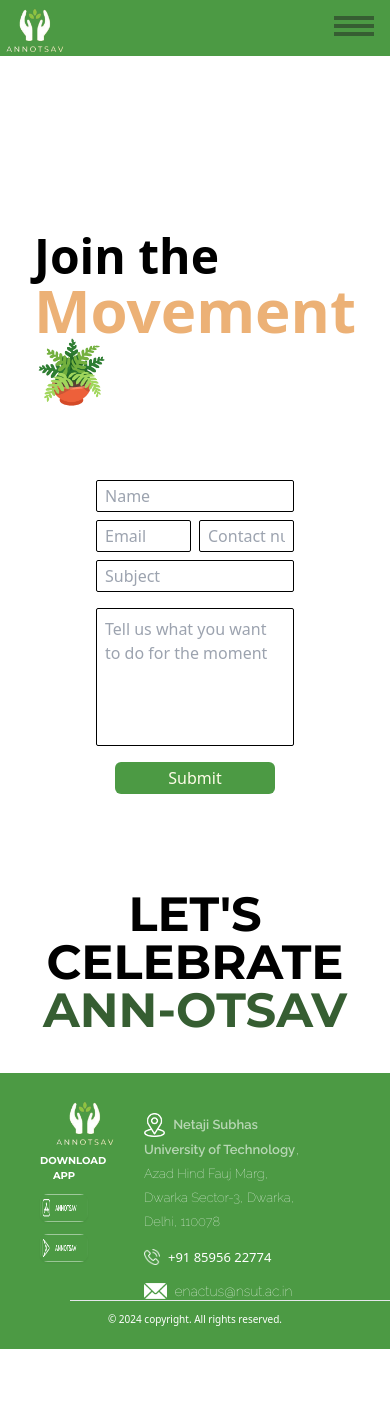
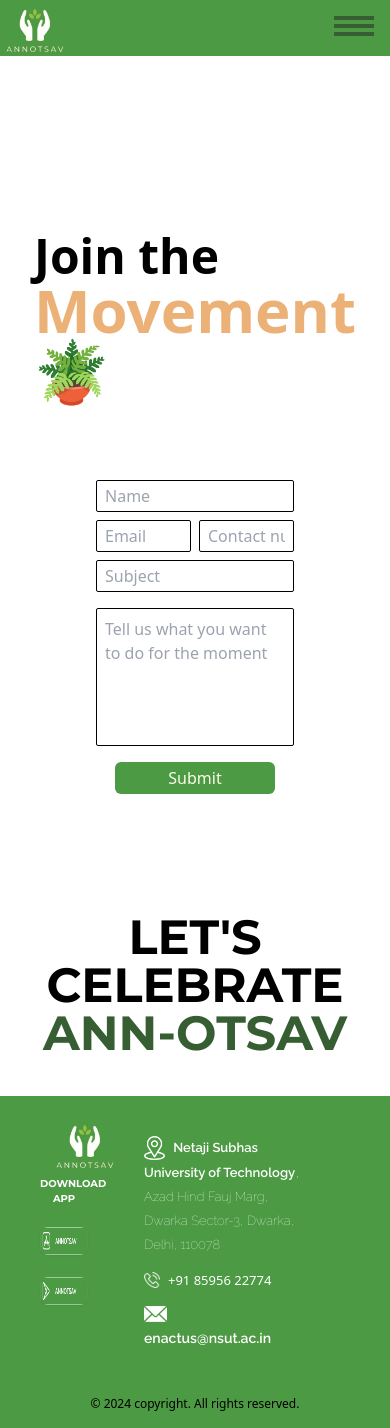
Before and after one commit to info-arnav/annotsav-website, a React (Vite) app: page /contact in a window 390 px wide. Shown: the top 1428 px of the page. Before the commit the page ends 1349 px from the top, so only its background shows below. Built offline with nearby package versions, Linux system fonts and the light colour scheme.

Commit message:
website work for small screen size is done

```diff
--- a/src/components/Footer.jsx
+++ b/src/components/Footer.jsx
@@ -28,13 +28,13 @@
       {screenWidth > 600 ? (
         // *********** FOOTER FOR LARGE SCREEN SIZE *********
         <>
-          <section className="">
+          <section>
             <h1 className="font-montserrat font-bold text-8xl text-center mt-[10%] pb-[10%]">
               LET'S CELEBRATE
               <br />
               <div className="text-primaryColor-1">ANN-OTSAV</div>
             </h1>
-            <div className="flex bg-primaryColor-5 pb-[5%] ">
+            <div className="flex bg-primaryColor-5  ">
               <img src={logo} className="h-14 w-100" />
               <div className="inline-grid grid-cols-2 text-white pl-[13%] py-[5%]">
                 <div className="col-span-2 font-montserrat font-bold pb-[20%]">
@@ -115,9 +115,7 @@
       ) : (
         // ************* FOOTER FOR SMALL SCREEN SIZE ***********
         <>
-          <section className="-mt-20 ">
-            <hr className="w-[1300px] relative left-[200px] top-[950px] max-sm:w-[23rem] max-sm:top-[490px] max-sm:left-[70px]"></hr>
-            <p className="text-xs text-white font-thin text-center relative top-[955px] max-sm:top-[500px] max-sm:text-[10px]">{`© ${date.getFullYear()} copyright. All rights reserved.`}</p>
+          <section className="-mt-10  ">
             <br></br>
             <h1 className="font-montserrat font-bold text-8xl text-center mt-[10%] pb-[10%] max-sm:text-5xl">
               LET'S CELEBRATE
@@ -155,7 +153,7 @@
                     src={LocationMarkerTransparent}
                     className="h-6 inline pr-2 "
                   />
-                  <span className="font-semibold opacity-60 hover:opacity-100 inline max-sm:text-[13px] ">
+                  <span className="font-semibold   inline max-sm:text-[13px] ">
                     Netaji Subhas University of Technology
                   </span>
                   ,
@@ -176,12 +174,13 @@
                     src={MailTransparent}
                     className="h-5 inline pr-2 max-sm:h-4"
                   />
-                  <p className="inline max-sm:text-[14px]">
+                  <p className="inline font-semibold max-sm:text-[14px]">
                     enactus@nsut.ac.in
                   </p>
                 </div>
               </div>
             </div>
+            <p className="text-xs bg-primaryColor-5 font-thin text-center pb-4">{`© ${date.getFullYear()} copyright. All rights reserved.`}</p>
           </section>
         </>
       )}
--- a/src/components/Home.jsx
+++ b/src/components/Home.jsx
@@ -23,15 +23,23 @@
           nourish the soil
         </div>
       </div>
-      <div className="flex justify-start gap-20 text-xl pt-16 pb-4 px-24">
-        <img src={plant2} alt={plant2} width="350px" />
-        <div className="w-[23em]">
-          <p className="text-5xl font-semibold mb-3">
-            The story of <br /> <span className="font-bold text-primaryColor-1 text-7xl">Annotsav</span>
+
+
+
+      <div className="flex flex-col lg:flex-row  justify-start md:gap-20 text-xl pt-10  pb-5 md:px-24 mx-10 ">
+        <img src={plant2} alt={plant2} width="350px" className="ml-10" />
+        <div className="w-[23em] ">
+          <p className="text-5xl font-semibold mb-3 text-center  sm:text-start">
+            The story of <br />{" "}
+            <span className="font-bold text-primaryColor-1 md:text-7xl">
+              Annotsav
+            </span>
           </p>
           <p>Our Journey began with a simple question:</p>
-          <p className="my-4 text-primaryColor-4 font-semibold">How can we make farming and gardening more sustainable?</p>
-          <p className="">
+          <p className="my-4 text-primaryColor-4 font-semibold">
+            How can we make farming and gardening more sustainable?
+          </p>
+          <p>
             Annotsav was created to empower farmers and gardeners with smart
             irrigation solutions, conserving water and improving crop yields
             from the ground up.
--- a/src/components/Navigation.jsx
+++ b/src/components/Navigation.jsx
@@ -30,7 +30,7 @@
         <nav className="bg-primaryColor-5 flex justify-between pr-4 w-full">
           <img src={logo} className=" h-14  pr-2" />
 
-          {screenWidth < 600 ? (
+          {screenWidth < 700 ? (
             /* *************** NAV FOR SMALL SCREEN DEVICES ********************** */
             <>
               {/* hamburger menu */}
@@ -65,7 +65,7 @@
               </motion.div>
 
               <motion.div
-                className="absolute bg-primaryColor-2 w-[50%] top-0 z-40 right-0 flex flex-col text-3xl capitalize  pt-4"
+                className="absolute bg-primaryColor-2 w-[50%]  z-40 right-0 flex flex-col text-3xl capitalize  pt-4 "
                 variants={menuVariant}
                 initial="close"
                 animate={isOpen ? "open" : "close"}
@@ -74,6 +74,7 @@
                 }}>
                 {/* for styling */}
                 <p className=" basis-[35px]  "></p>
+
                 {links.map((item, index) => {
                   if (item.link == "survey") {
                     return (
@@ -82,7 +83,9 @@
                         target="_blank"
                         key={index}>
                         <motion.p
-                          className="p-2 "
+                          className="p-2 bg-gradient-to-r from-primaryColor-1 to-primaryColor-2
+                          border-[1px]
+                          border-primaryColor-1"
                           variants={menuItemVariant}
                           whileHover="hover"
                           initial="hidden"
@@ -99,7 +102,7 @@
                     return (
                       <NavLink to={`${item.to}`} key={index}>
                         <motion.p
-                          className="p-2 "
+                          className="p-2 bg-gradient-to-r from-primaryColor-1 to-primaryColor-2 border-[2px] border-primaryColor-1"
                           variants={menuItemVariant}
                           whileHover="hover"
                           initial="hidden"
--- a/src/index.css
+++ b/src/index.css
@@ -10,3 +10,7 @@
 ::-webkit-scrollbar{
     display: none;
 }
+
+html{
+    overflow-x: hidden;
+}
--- a/tailwind.config.js
+++ b/tailwind.config.js
@@ -18,6 +18,7 @@
         raleway: ["Raleway, sans-serif"],
         montserrat: ["Montserrat, sans-serif"],
       },
+
     },
   },
   plugins: [],
```
